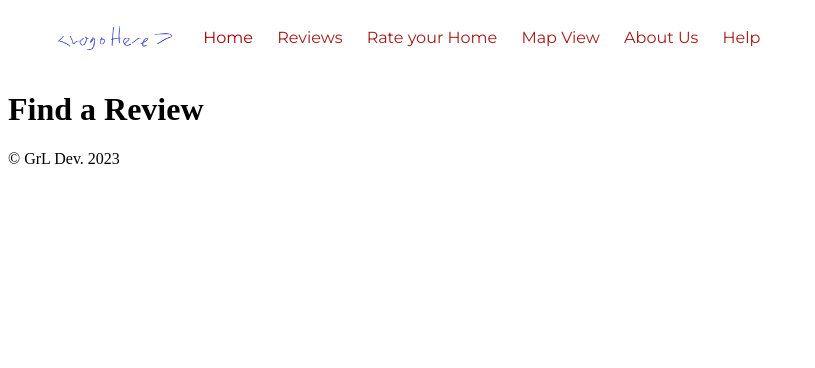
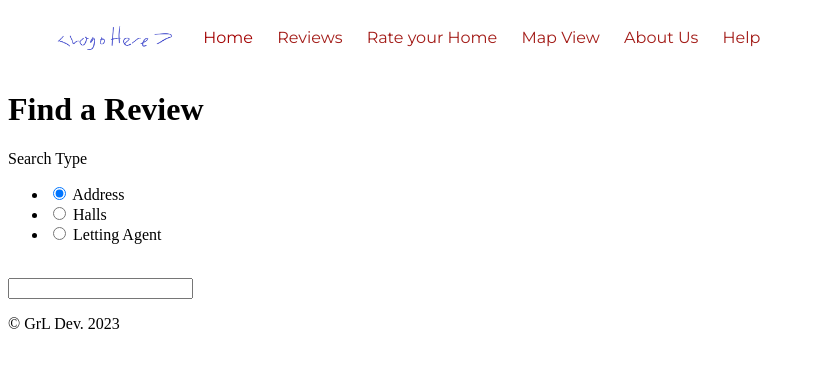
Before and after one commit to GrLdev/Rate-My-Student-Home, a Flask app: page /review in a window 1280 px wide. Shown: the top 368 px of the page, without its empty margins (0-815 px from the left). Run offline with Flask 3, Linux system fonts and the light colour scheme; parts of the project's set-up code (start-up, migrations or seed data) failed here and were passed over.

Commit message:
added search by address, halls, and letting agent, added autosuggest for each, added sorting form for results

```diff
--- a/app/forms.py
+++ b/app/forms.py
@@ -62,3 +62,11 @@ class CreateReviewForm(FlaskForm):
 
         except Exception as e:
             raise ValidationError(f"An error occurred: {e}")
+
+class SearchForm(FlaskForm):
+    search_type = RadioField("Search Type", choices=[('address','Address'),('halls','Halls'),('agent','Letting Agent')], validators=[DataRequired()], default='address')
+    search_address = StringField("Search", validators=[DataRequired()], id="search-input")
+    submit = SubmitField("Search")
+
+class SortForm(FlaskForm):
+    sort_by = SelectField("Sort By", choices=[('recent','Most Recent'),('oldest','Oldest'),('overall_high','Overall Rating (highest first)'),('overall_low','Overall Rating (lowest first)')], validators=[DataRequired()], default='recent', id="sort-input")
--- a/app/models.py
+++ b/app/models.py
@@ -21,6 +21,7 @@ class Property(db.Model):
     lat = db.Column(db.Float, nullable=False)
     lng = db.Column(db.Float, nullable=False)
     address = db.Column(db.String(256), nullable=False)
+    reviews = db.relationship('Review', backref='property', lazy=True)
 
 class House(db.Model):
     id = db.Column(db.Integer, primary_key=True)
@@ -40,6 +41,7 @@ class EstateAgent(db.Model):
     email = db.Column(db.String(256), nullable=False)
     phone = db.Column(db.String(256), nullable=False)
     website = db.Column(db.String(256), nullable=False)
+    reviews = db.relationship('Review', backref='estate_agent')
 
 class User(db.Model):
     id = db.Column(db.Integer, primary_key=True)
--- a/app/routes.py
+++ b/app/routes.py
@@ -1,8 +1,9 @@
 from app import app, db
-from flask import render_template
-from app.forms import CreateReviewForm
+from flask import render_template, url_for, redirect, request, jsonify
+from app.forms import CreateReviewForm, SearchForm, SortForm
 from app.models import Review, Property, House, Halls, EstateAgent, User
 from secret_keys import google_maps_api_key
+from sqlalchemy import or_
 
 @app.route('/')
 def home():
@@ -12,10 +13,112 @@ def home():
 def about():
     return render_template('about.html', title='About')
 
-@app.route('/review')
-@app.route('/review/')
+@app.route('/review', methods=['GET', 'POST'])
+@app.route('/review/', methods=['GET', 'POST'])
 def review():
-    return render_template('review.html', title='Review')
+    form = SearchForm()
+    if form.validate_on_submit():
+        sort_form = SortForm()
+        search_type = form.search_type.data
+        reviews = []
+        location = None
+
+        if search_type == "address":
+            ### code to search for both halls and houses
+            # property = Property.query.filter(
+            #     or_(Property.address.ilike(f'{form.search_address.data}%'), Property.address.ilike(f'% {form.search_address.data}%'))
+            # ).order_by(
+            #     Property.address.ilike(f'{form.search_address.data}%').desc(),
+            #     Property.address.ilike(f'%{form.search_address.data}%').desc()
+            # ).first()
+            property = Property.query.join(House).filter(
+                or_(Property.address.ilike(f'{form.search_address.data}%'), Property.address.ilike(f'% {form.search_address.data}%'))
+            ).order_by(
+                Property.address.ilike(f'{form.search_address.data}%').desc(),
+                Property.address.ilike(f'%{form.search_address.data}%').desc(),
+                Property.address
+            ).first()
+            if property:
+                location = property.address
+                reviews = Review.query.filter_by(property_id=property.id).all()
+
+        elif search_type == "halls":
+            property = Property.query.join(Halls).filter(
+                or_(Property.address.ilike(f'{form.search_address.data}%'), Property.address.ilike(f'% {form.search_address.data}%'))
+            ).order_by(
+                Property.address.ilike(f'{form.search_address.data}%').desc(),
+                Property.address.ilike(f'%{form.search_address.data}%').desc(),
+                Property.address
+            ).first()
+            if property:
+                location = property.address
+                reviews = Review.query.filter_by(property_id=property.id).all()
+
+        elif search_type == "agent":
+            agent = EstateAgent.query.filter(
+                or_(EstateAgent.name.ilike(f'{form.search_address.data}%'), EstateAgent.name.ilike(f'% {form.search_address.data}%'))
+            ).order_by(
+                EstateAgent.name.ilike(f'{form.search_address.data}%').desc(),
+                EstateAgent.name.ilike(f'%{form.search_address.data}%').desc(),
+                EstateAgent.name
+            ).first()
+            if agent:
+                location = agent.name
+                reviews = Review.query.filter_by(estate_agent_id=agent.id).all()
+
+        return render_template('search.html', title='Search', form=form, reviews=reviews, location=location, sort_form=sort_form)
+
+    return render_template('review.html', title='Review', form=form)
+
+@app.route('/autocomplete-address')
+def autocomplete():
+    term = request.args.get('term', '')
+    ### code to search for both halls and houses
+    # addresses = Property.query.filter(Property.address.ilike(f'{term}%')).order_by(
+    #     Property.address.ilike(f'{term}%').desc(),
+    #     Property.address.ilike(f'%{term}%').desc()
+    # ).limit(10).all()
+    addresses = Property.query.join(House).filter(
+        or_(Property.address.ilike(f'{term}%'), Property.address.ilike(f'% {term}%'))
+    ).order_by(
+        Property.address.ilike(f'{term}%').desc(),
+        Property.address.ilike(f'%{term}%').desc(),
+        Property.address
+    ).limit(10).all()
+    address_list = [address.address for address in addresses]
+    return jsonify({'addresses': address_list})
+
+@app.route('/autocomplete-halls')
+def autocomplete_halls():
+    term = request.args.get('term', '')
+    if term.strip() == '':
+        properties = Property.query.join(Halls).order_by(Property.address).all()
+    else:
+        properties = Property.query.join(Halls).filter(
+            or_(Property.address.ilike(f'{term}%'), Property.address.ilike(f'% {term}%'))
+        ).order_by(
+            Property.address.ilike(f'{term}%').desc(),
+            Property.address.ilike(f'%{term}%').desc(),
+            Property.address
+        ).all()
+    address_list = [property.address for property in properties]
+    return jsonify({'addresses': address_list})
+
+@app.route('/autocomplete-agent')
+def autocomplete_agent():
+    term = request.args.get('term', '')
+    if term.strip() == '':
+        agents = EstateAgent.query.order_by(EstateAgent.name).all()
+    else:
+        agents = EstateAgent.query.filter(
+            or_(EstateAgent.name.ilike(f'{term}%'), EstateAgent.name.ilike(f'% {term}%'))
+        ).order_by(
+            EstateAgent.name.ilike(f'{term}%').desc(),
+            EstateAgent.name.ilike(f'%{term}%').desc(),
+            EstateAgent.name
+        ).all()
+    agent_list = [agent.name for agent in agents]
+    return jsonify({'agents': agent_list})
 
 @app.route('/review/create', methods=['GET', 'POST'])
 def create():
@@ -88,4 +191,5 @@ def map():
             "avg_rating" : avg_rating,
             "rent" : rent,
         }
+
     return render_template('map.html', title='Map', property_location_data=property_location_data, google_maps_api_key=google_maps_api_key)
--- /dev/null
+++ b/app/static/js/autocomplete.js
@@ -0,0 +1,110 @@
+$(document).ready(function() {
+    var searchInput = $("#search-input");
+    var searchType = $("input[name='search_type']");
+
+
+    // Check if the selected search type is "Address" on page load
+    if (searchType.filter(":checked").val() === "address") {
+        enableAutocompleteAddress();
+    }
+    else if (searchType.filter(":checked").val() === "halls") {
+        enableAutocompleteHalls();
+        searchInput.autocomplete("search");
+    }
+    else if (searchType.filter(":checked").val() === "agent") {
+        enableAutocompleteAgent();
+        searchInput.autocomplete("search");
+    }
+
+    // Event listener to check the selected search type and enable/disable autocomplete accordingly
+    searchType.on("change", function() {
+        searchInput.val("");
+        if ($(this).val() === "address") {
+            enableAutocompleteAddress();
+        }
+        else if ($(this).val() === "halls") {
+            enableAutocompleteHalls();
+            searchInput.autocomplete("search");
+        }
+        else if ($(this).val() === "agent") {
+            enableAutocompleteAgent();
+            searchInput.autocomplete("search");
+        }
+        else {
+            disableAutocompleteAddress();
+        }
+    });
+
+    function enableAutocompleteAddress() {
+        searchInput.autocomplete({
+            source: function(request, response) {
+                $.ajax({
+                    url: "/autocomplete-address",
+                    data: {
+                        term: request.term
+                    },
+                    dataType: "json",
+                    success: function(data) {
+                        response(data.addresses);
+                    }
+                });
+            },
+            minLength: 1,
+            appendTo: "#autocomplete-container",
+            select: function(event, ui) {
+                searchInput.val(ui.item.value);
+                $("#search-form").submit();
+            }
+        }).autocomplete("widget").css({"max-height": "400px", "overflow-y": "auto"});;
+    }
+
+    function enableAutocompleteHalls() {
+        searchInput.autocomplete({
+            source: function(request, response) {
+                $.ajax({
+                    url: "/autocomplete-halls",
+                    data: {
+                        term: request.term
+                    },
+                    dataType: "json",
+                    success: function(data) {
+                        response(data.addresses);
+                    }
+                });
+            },
+            minLength: 0,
+            appendTo: "#autocomplete-container",
+            select: function(event, ui) {
+                searchInput.val(ui.item.value);
+                $("#search-form").submit();
+            }
+        }).autocomplete("widget").css({"max-height": "400px", "overflow-y": "auto"});;
+    }
+
+    function enableAutocompleteAgent() {
+        searchInput.autocomplete({
+            source: function(request, response) {
+                $.ajax({
+                    url: "/autocomplete-agent",
+                    data: {
+                        term: request.term
+                    },
+                    dataType: "json",
+                    success: function(data) {
+                        response(data.agents);
+                    }
+                });
+            },
+            minLength: 0,
+            appendTo: "#autocomplete-container",
+            select: function(event, ui) {
+                searchInput.val(ui.item.value);
+                $("#search-form").submit();
+            }
+        }).autocomplete("widget").css({"max-height": "400px", "overflow-y": "auto"});
+    }
+
+    function disableAutocompleteAddress() {
+        searchInput.autocomplete("destroy");
+    }
+});
--- a/app/templates/review.html
+++ b/app/templates/review.html
@@ -1,5 +1,17 @@
 {% extends "base.html" %}
 {% block content %}
+    <script src="https://code.jquery.com/jquery-3.6.0.min.js"></script>
+    <script src="https://code.jquery.com/ui/1.13.0/jquery-ui.min.js"></script>
+    <link rel="stylesheet" href="https://code.jquery.com/ui/1.13.0/themes/base/jquery-ui.css">
+
     <h1>Find a Review</h1>
-{#    TODO: Create Review Page#}
+
+    <form method="post" action="" id="search-form">
+        {{ form.csrf_token }}
+        {{ form.search_type.label }} {{ form.search_type }}<br>
+        {{ form.search_address }}
+    </form>
+
+    <script src="{{ url_for('static', filename='js/autocomplete.js') }}"></script>
+
 {% endblock content %}
```
Also changed, not shown: app/static/js/sortby.js (added, +63 -0 lines), app/templates/search.html (added, +42 -0 lines), app/static/js/script.js (deleted).
